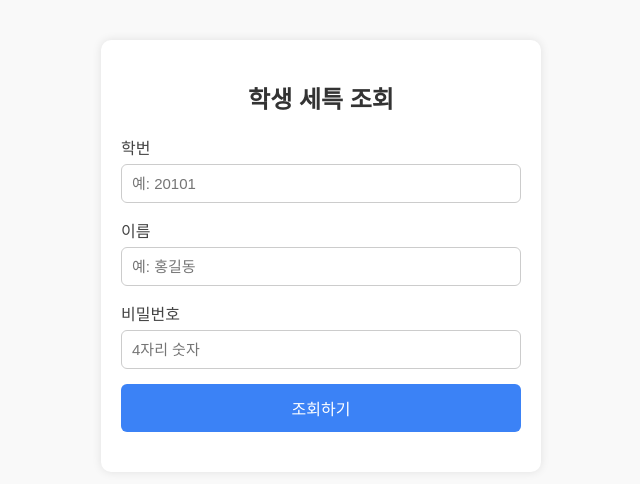
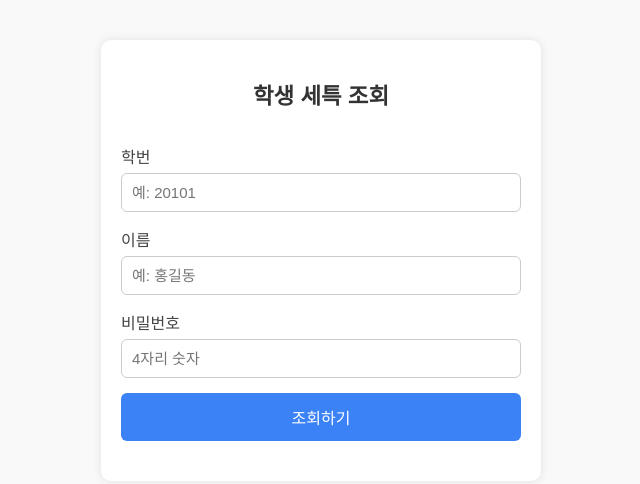
Before and after one commit to pay9388/my-seuteok, a plain HTML site: page index.html in a window 1280 px wide. Shown: the whole page, without its empty margins (319-959 px from the left). Drawn offline with Linux system fonts and the light colour scheme.

Commit message:
Update style.css

```diff
--- a/style.css
+++ b/style.css
@@ -17,6 +17,9 @@ body {
 h2 {
   text-align: center;
   color: #333;
+  font-size: 1.4rem;
+  line-height: 1.6;
+  margin-bottom: 30px;
 }
 
 label {
```
